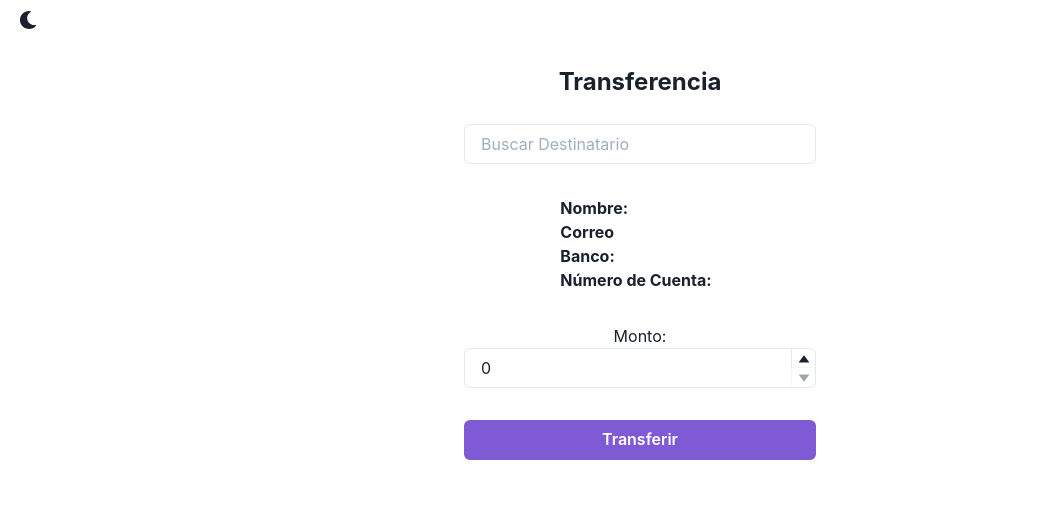
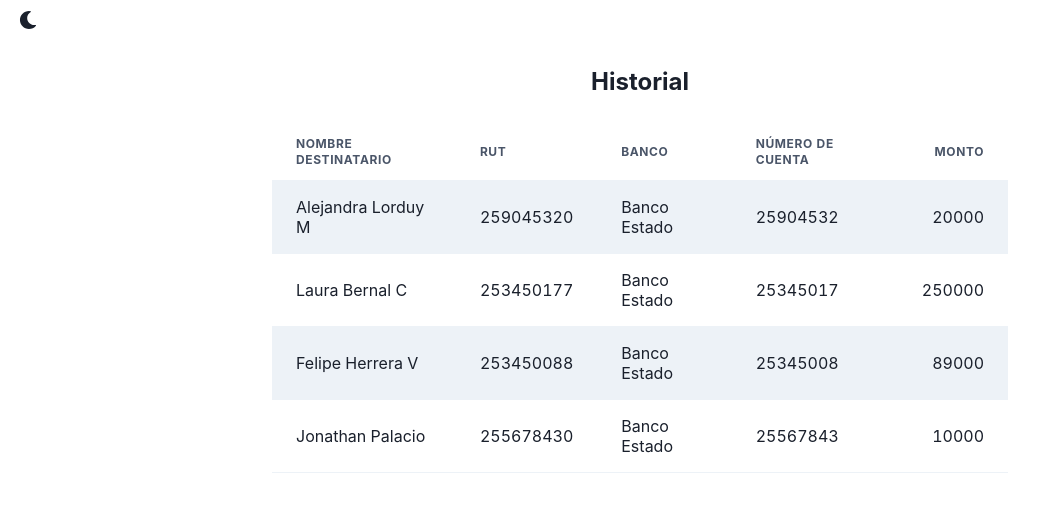
Before and after one commit to jpalacio0612/ripley_spa, a React (Create React App) app: page / in a window 1280 px wide. Shown: the top 512 px of the page, without its empty margins (0-1051 px from the left). Built offline with nearby package versions, Linux system fonts and the light colour scheme.

Commit message:
add record

```diff
--- a/src/App.js
+++ b/src/App.js
@@ -3,6 +3,7 @@ import { ChakraProvider, Box, theme } from '@chakra-ui/react';
 import { ColorModeSwitcher } from './ColorModeSwitcher';
 import NewRecipient from './pages/NewRecipient';
 import TransferMoney from './pages/TransferMoney';
+import Record from './pages/Record';
 
 function App() {
   return (
@@ -10,7 +11,8 @@ function App() {
       <Box>
         <ColorModeSwitcher />
         {/*<NewRecipient />*/}
-        <TransferMoney />
+        {/*<TransferMoney />*/}
+        <Record />
       </Box>
     </ChakraProvider>
   );
--- /dev/null
+++ b/src/pages/Record.js
@@ -0,0 +1,78 @@
+import React from 'react';
+import { Text, Flex, Table, Thead, Th, Tr, Tbody, Td } from '@chakra-ui/react';
+
+const transfers = [
+  {
+    id: 0,
+    name: 'Alejandra Lorduy M',
+    rut: '259045320',
+    bank: 'Banco Estado',
+    accountNumber: '25904532',
+    amount: 20000,
+  },
+  {
+    id: 1,
+    name: 'Laura Bernal C',
+    rut: '253450177',
+    bank: 'Banco Estado',
+    accountNumber: '25345017',
+    amount: 250000,
+  },
+  {
+    id: 2,
+    name: 'Felipe Herrera V',
+    rut: '253450088',
+    bank: 'Banco Estado',
+    accountNumber: '25345008',
+    amount: 89000,
+  },
+  {
+    id: 3,
+    name: 'Jonathan Palacio',
+    rut: '255678430',
+    bank: 'Banco Estado',
+    accountNumber: '25567843',
+    amount: 10000,
+  },
+];
+
+const Record = () => {
+  return (
+    <Flex
+      justifyContent="center"
+      direction="column"
+      alignItems="center"
+      maxWidth="3xl"
+      marginX="auto"
+      paddingX={4}
+    >
+      <Text marginY={6} fontSize="2xl" fontWeight="bold">
+        Historial
+      </Text>
+      <Table variant="striped">
+        <Thead>
+          <Tr>
+            <Th>Nombre Destinatario</Th>
+            <Th>RUT</Th>
+            <Th>Banco</Th>
+            <Th>Número de Cuenta</Th>
+            <Th isNumeric>Monto</Th>
+          </Tr>
+        </Thead>
+        <Tbody>
+          {transfers.map(transfer => (
+            <Tr>
+              <Td>{transfer.name}</Td>
+              <Td>{transfer.rut}</Td>
+              <Td>{transfer.bank}</Td>
+              <Td>{transfer.accountNumber}</Td>
+              <Td isNumeric>{transfer.amount}</Td>
+            </Tr>
+          ))}
+        </Tbody>
+      </Table>
+    </Flex>
+  );
+};
+
+export default Record;
```
Also changed, not shown: src/components/NewRecipientForm/Navbar.js (added).
